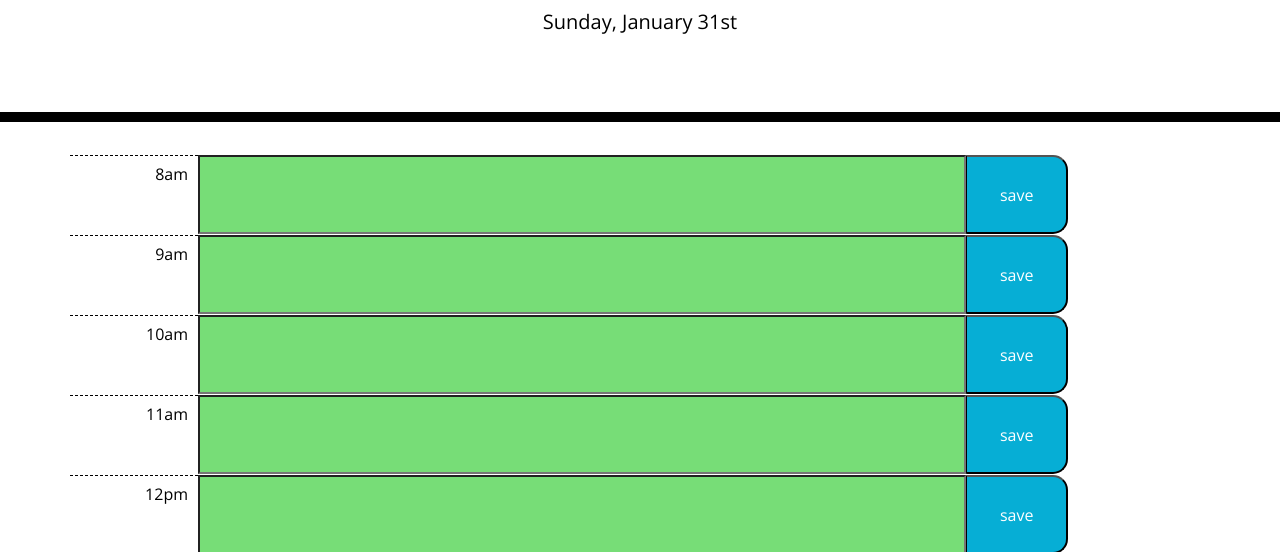
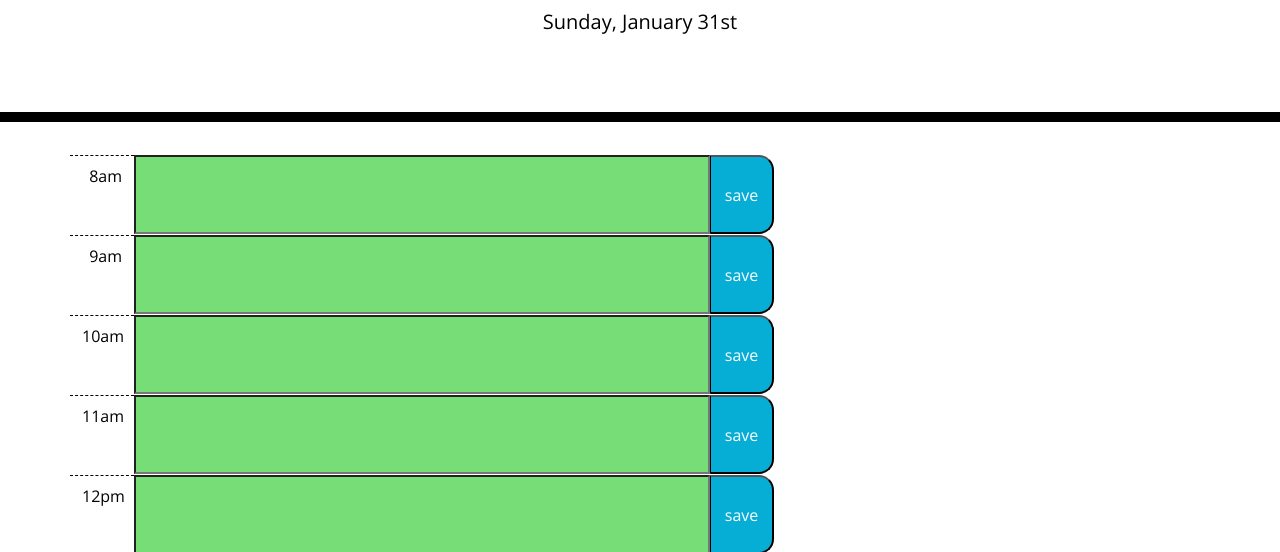
Before and after one commit to raseward14/Work-Day-Scheduler, a plain HTML site: page index.html in a window 1280 px wide. Shown: the part 182-734 px from the top of the page. Drawn offline with nearby package versions, Linux system fonts and the light colour scheme.

Commit message:
final commit for the day

```diff
--- a/assets/css/style.css
+++ b/assets/css/style.css
@@ -14,7 +14,7 @@ textarea{
 }
 
 div.row input {
-  width: 60vw;
+  width: 45vw;
   color: #000000;
   padding: 15px;
 }
@@ -46,9 +46,9 @@ div.row input {
   background-color: #ffffff;
   color: #000000;
   border-top: 1px dashed #000000;
-  width: 10vw;
+  width: 5vw;
   text-align: right;
-  padding: 10px;
+  padding: 12px;
 }
 
 .past {
@@ -72,7 +72,7 @@ div.row input {
   border-bottom-right-radius: 15px;
   background-color: #06AED5;
   color: white;
-  width: 8vw;
+  width: 5vw;
 }
 
 .saveBtn i:hover {
--- a/assets/js/script2.js
+++ b/assets/js/script2.js
@@ -20,7 +20,7 @@ $(document).ready(function () {
         var hour = document.createElement('p');
         var input = document.createElement('input');
         var saveBtn = document.createElement('button');
-        var icon = document.createElement('i')
+        // var icon = document.createElement('i')
 
         saveBtn.innerHTML = 'save';
         input.type = 'text';
@@ -68,11 +68,11 @@ $(document).ready(function () {
 
     // array of storedtodos
     var todosArray = [];
-    // console.log(storedTodos);
+    console.log(todosArray);
 
     // print the objects from our array onto the page
     function renderTodos() {
-        // insert text content into element that is already there
+        todosArray
 
     }
 
@@ -85,10 +85,12 @@ $(document).ready(function () {
         if (todaysTodos !== null) {
             todosArray = todaysTodos;
         }
+        console.log(todosArray);
 
         // now show them on the screen
         renderTodos();
     }
+    init();
 
     // on click event for timeblocks
     $(".saveBtn").on("click", function (event) {
@@ -118,7 +120,7 @@ $(document).ready(function () {
         // call renderTodos function that parses local storage, prints todos to page
         renderTodos();
     });
-    init();
+
     console.log(document.body);
 });
 
```
